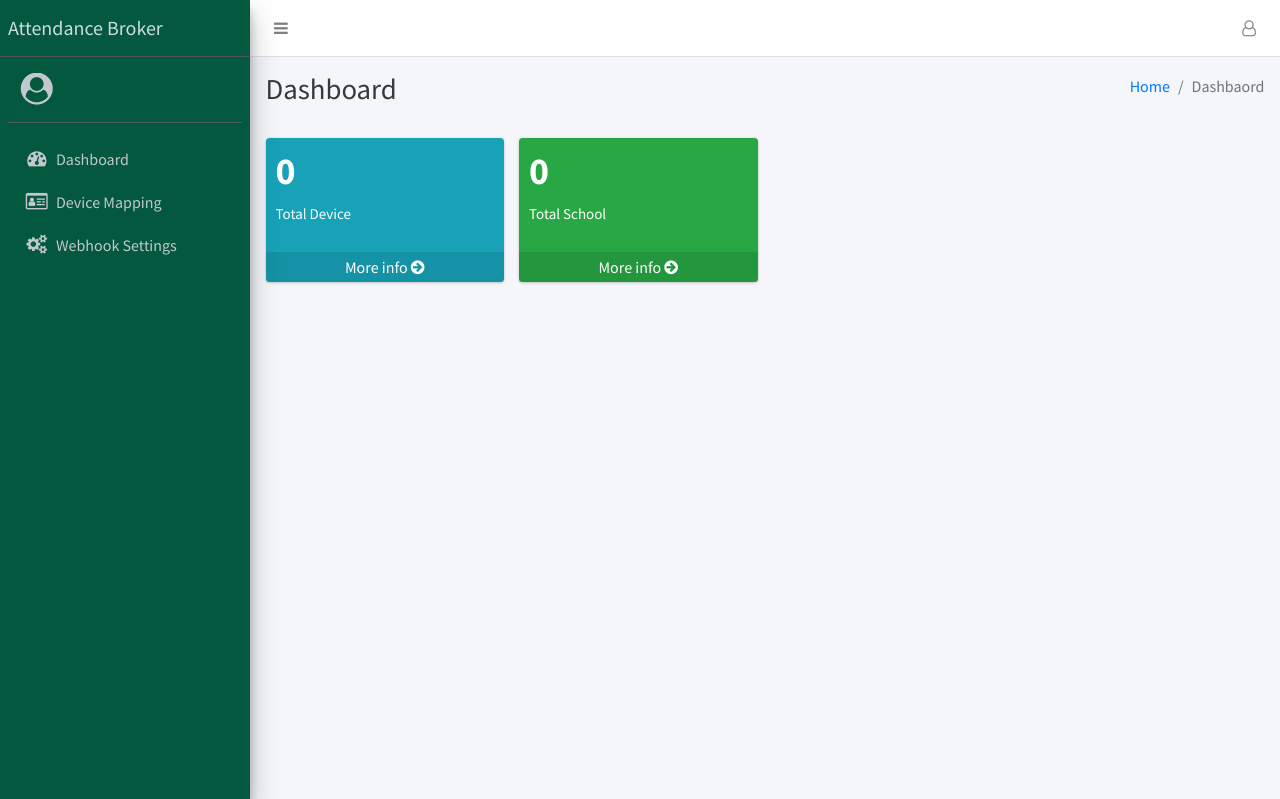
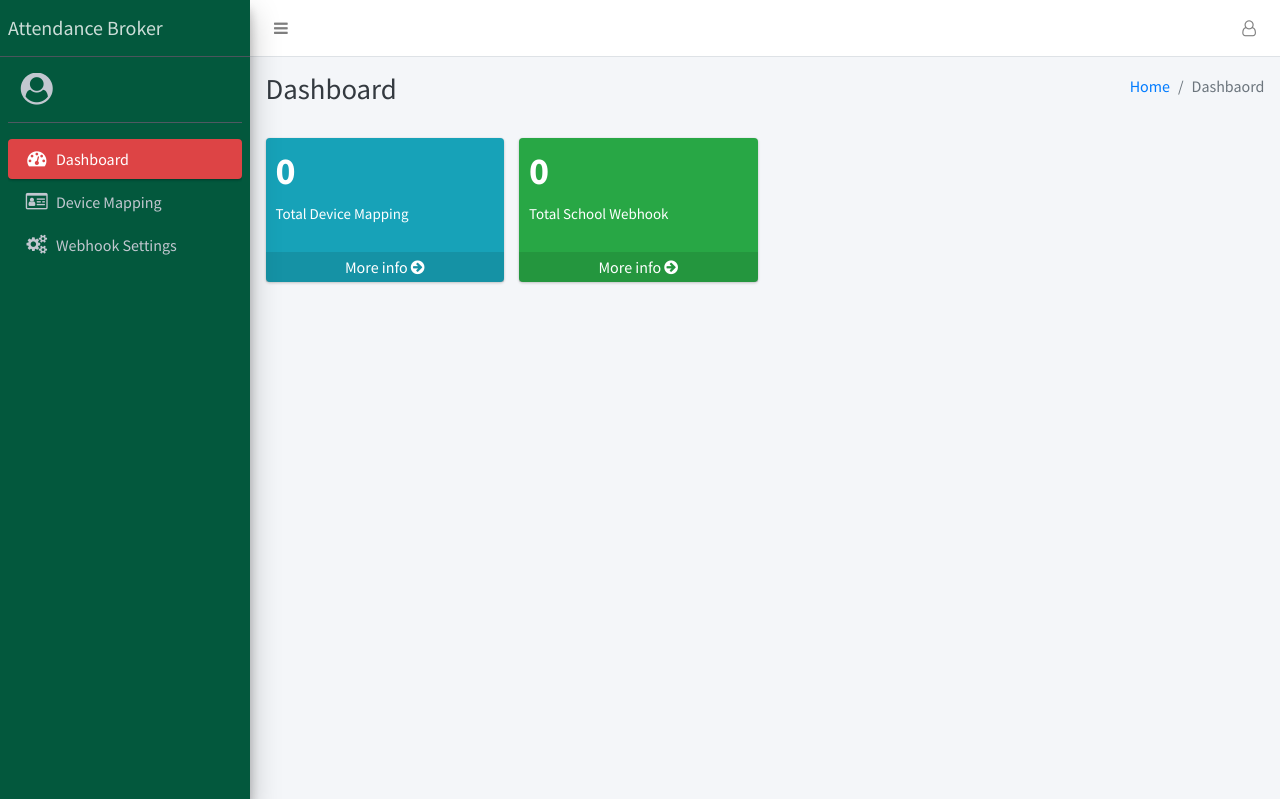
Before and after one commit to tarekmonjur/mqtt, a Flask app: page / in a window 1280 px wide. Shown: the top 799 px of the page. Run offline with Flask 2, Linux system fonts and the light colour scheme; data that the repository does not hold is empty; some libraries are stand-ins or nearby versions.

Commit message:
menu active

```diff
--- a/src/templates/index.html
+++ b/src/templates/index.html
@@ -27,12 +27,12 @@
       <div class="small-box bg-info">
         <div class="inner">
           <h3>{{data["total_device"]}}</h3>
-          <p>Total Device</p>
+          <p>Total Device Mapping</p>
         </div>
         <div class="icon">
           <i class="ion ion-bag"></i>
         </div>
-        <a href="" class="small-box-footer">More info <i class="fa fa-arrow-circle-right"></i></a>
+        <a href="{{ url_for('/mapping.index') }}" class="small-box-footer">More info <i class="fa fa-arrow-circle-right"></i></a>
       </div>
     </div>
 
@@ -41,12 +41,12 @@
       <div class="small-box bg-success">
         <div class="inner">
           <h3>{{data.total_webhook}}</h3>
-          <p>Total School</p>
+          <p>Total School Webhook</p>
         </div>
         <div class="icon">
           <i class="ion ion-stats-bars"></i>
         </div>
-        <a href="" class="small-box-footer">More info <i class="fa fa-arrow-circle-right"></i></a>
+        <a href="{{ url_for('/webhook.index') }}" class="small-box-footer">More info <i class="fa fa-arrow-circle-right"></i></a>
       </div>
     </div>
   </div>
--- a/src/templates/layout.html
+++ b/src/templates/layout.html
@@ -78,8 +78,7 @@
                 <ul class="nav nav-pills nav-sidebar flex-column" data-widget="treeview" role="menu"
                     data-accordion="false">
                     <li class="nav-item">
-                        <a href="{{url_for('/dashboard.index')}}"
-                           class="nav-link">
+                        <a href="{{url_for('/dashboard.index')}}" class="nav-link {% if request.path == '/' %} active {% endif %}">
                             <i class="nav-icon fa fa-dashboard"></i>
                             <p>
                                 Dashboard
@@ -88,14 +87,14 @@
                     </li>
 
                     <li class="nav-item">
-                        <a href="{{url_for('/mapping.index')}}" class="nav-link">
+                        <a href="{{url_for('/mapping.index')}}" class="nav-link {% if request.path == '/mapping/index' %} active {% endif %}">
                             <i class="nav-icon fa fa-id-card-o"></i>
                             <p>Device Mapping</p>
                         </a>
                     </li>
 
                     <li class="nav-item">
-                        <a href="{{url_for('/webhook.index')}}" class="nav-link">
+                        <a href="{{url_for('/webhook.index')}}" class="nav-link {% if request.path == '/webhook/index' %} active {% endif %}">
                             <i class="nav-icon fa fa-cogs"></i>
                             <p>Webhook Settings</p>
                         </a>
```
Also changed, not shown: src/templates/login.html (+12 -8 lines), 2 other files.
